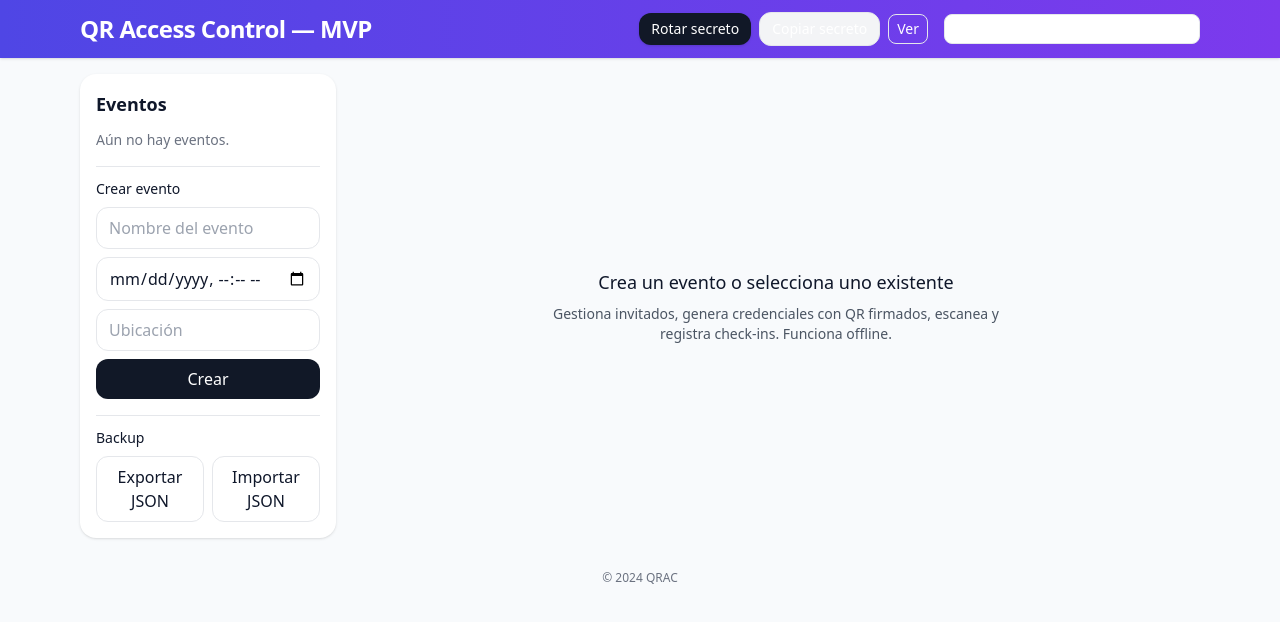
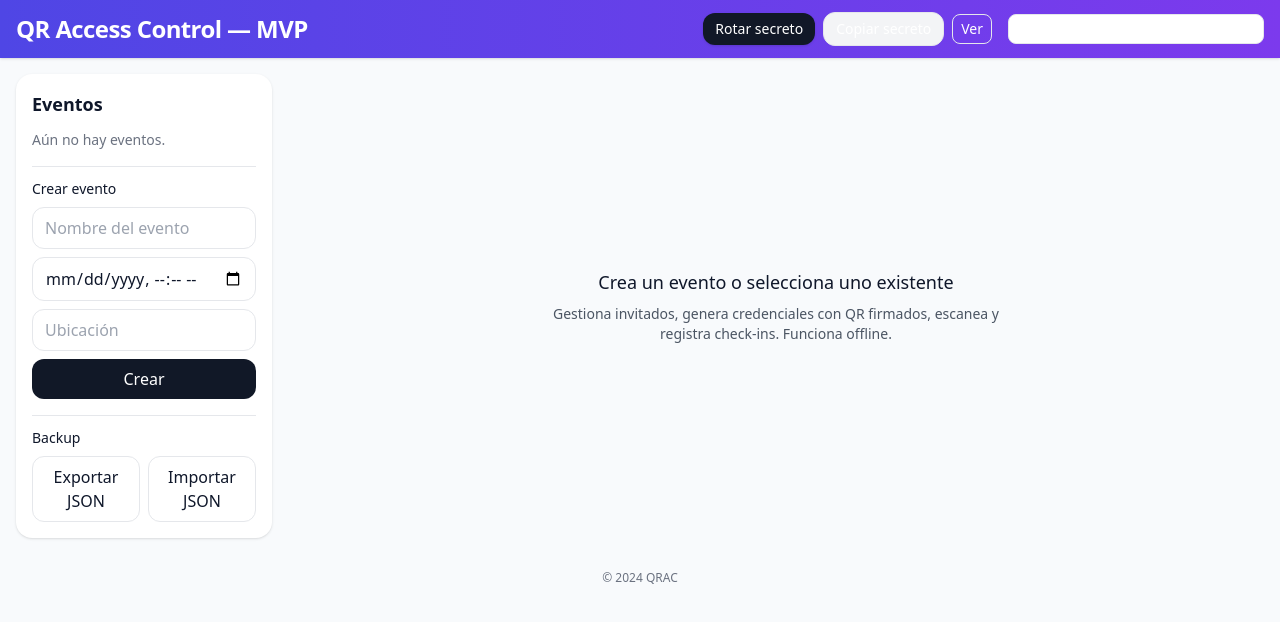
Before and after one commit to RaistS/QR_app, a React (Vite) app in the folder qrac/: page / in a window 1280 px wide. Shown: the top 622 px of the page. Built offline with nearby package versions, Linux system fonts and the light colour scheme.

Commit message:
Expand event detail card width

```diff
--- a/qrac/src/App.jsx
+++ b/qrac/src/App.jsx
@@ -52,7 +52,7 @@ export default function App() {
   return (
     <div className="min-h-screen bg-slate-50 text-slate-900">
       <header className="sticky top-0 z-10 bg-gradient-to-r from-indigo-600 to-violet-600 text-white shadow">
-        <div className="max-w-6xl mx-auto px-4 py-3 flex items-center justify-between">
+        <div className="max-w-7xl mx-auto px-4 py-3 flex items-center justify-between">
           <h1 className="text-2xl font-semibold tracking-tight">
             QR Access Control — MVP
           </h1>
@@ -60,7 +60,7 @@ export default function App() {
         </div>
       </header>
 
-      <main className="max-w-6xl mx-auto p-4 flex flex-col lg:flex-row gap-4">
+      <main className="max-w-7xl mx-auto p-4 flex flex-col lg:flex-row gap-4">
         <div className="lg:w-64">
           <EventList
             events={events}
```
